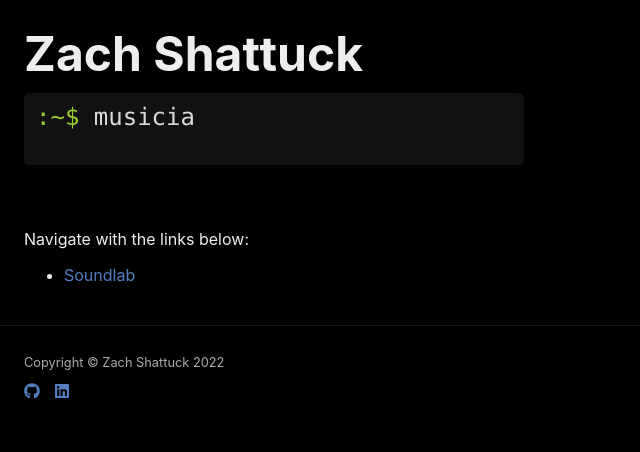
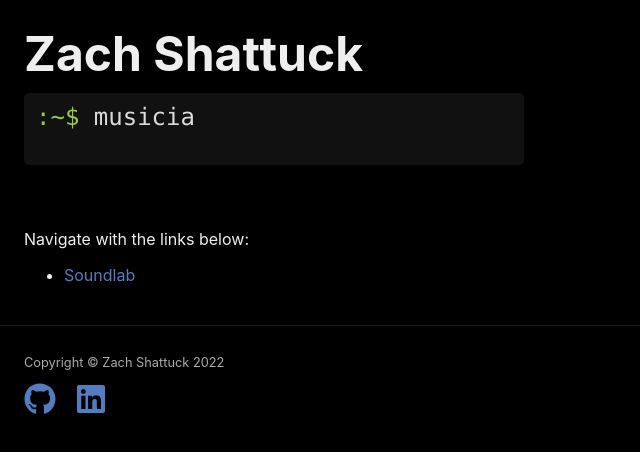
Before and after one commit to zachshattuck/zachs.dev, a Next.js app: page / in a window 1280 px wide. Shown: the top 452 px of the page, without its empty margins (0-640 px from the left). Built offline with nearby package versions, Linux system fonts and the light colour scheme.

Commit message:
Increase social link size

```diff
--- a/components/Footer.tsx
+++ b/components/Footer.tsx
@@ -5,8 +5,8 @@ export const Footer = () => {
   return (
     <footer className={styles.footer}>
       <p className={styles.copyright}>Copyright &copy; Zach Shattuck 2022</p>
-      <ul className={styles.links}>
-        <li><a href="https://github.com/zachshattuck/zachs.dev"><FaGithub /></a></li>
+      <ul className={styles.socials}>
+        <li><a href="https://github.com/zachshattuck"><FaGithub /></a></li>
         <li><a href="https://linkedin.com/in/zacharydshattuck"><FaLinkedin /></a></li>
         {/* <li><a href="#"><FaCode /> Developer Mode</a></li> */}
       </ul>
--- a/styles/Footer.module.scss
+++ b/styles/Footer.module.scss
@@ -8,7 +8,7 @@
   color: #AAA;
 }
 
-.links {
+.socials {
   list-style-type: none;
   display: flex;
   flex-wrap: wrap;
@@ -21,6 +21,7 @@
     >a {
       display: flex;
       align-items: center;
+      font-size: 2em;
 
       >svg {
         margin-right: .3em;
```
